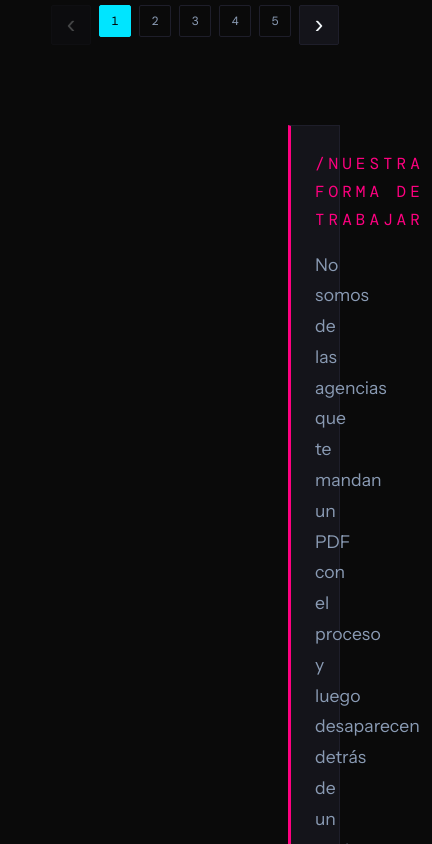
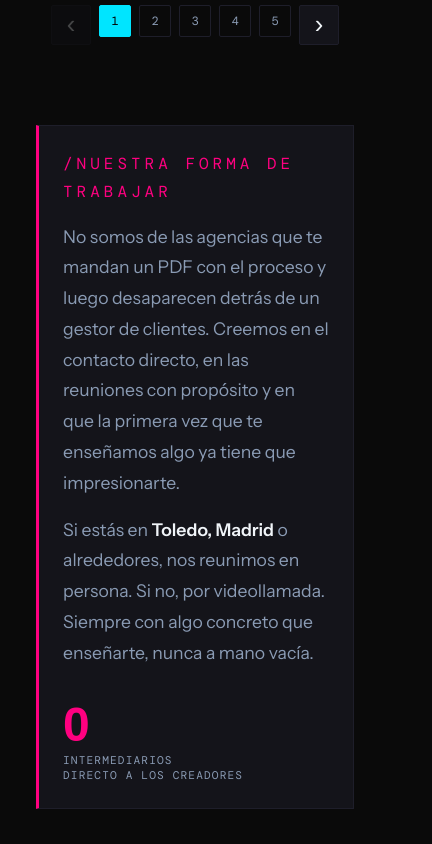
Before and after one commit to KatanStudio/KatanWeb, a React (Vite) app: page /proceso in a window 390 px wide. Shown: the part 1020-1864 px from the top of the page, 432 px wide, since content can reach past the window. Built offline with nearby package versions, Linux system fonts and the light colour scheme; a web font is replaced by a local one.

Commit message:
añadido margin proceso

```diff
--- a/src/styles/proceso.css
+++ b/src/styles/proceso.css
@@ -140,6 +140,12 @@
     text-align: right;
   }
 }
+  @media (max-width: 1000px){
+    .proceso-philosophy{
+      margin: 0px 36px 60px;
+    }
+  }
+
 
 /* ══════════════════════════════════════════════
    TIMELINE
```
